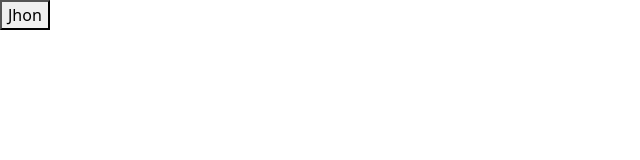
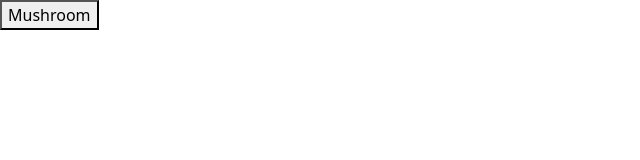
Before and after one commit to St0rY87/React-app, a React (Vite) app in the folder React-app/: page / in a window 1280 px wide. Shown: the top 160 px of the page, without its empty margins (0-640 px from the left). Built offline with nearby package versions, Linux system fonts and the light colour scheme; the HTML template or start-up script is replaced by a standard one.

Commit message:
feat: exercise 2 done

```diff
--- a/React-app/src/App.tsx
+++ b/React-app/src/App.tsx
@@ -59,15 +59,14 @@ function App() {
   //   setCartItems([]);
   // }
 
-  const [game, setGame] = useState({
-    id: 1,
-    player: {
-      name: "Jhon",
-    },
+  const [pizza, setPizza] = useState({
+    name: "Spicy Pepperoni",
+    toppings: ["Mushroom"],
   });
 
-  const handleClick = (name: string) => {
-    setGame({ ...game, player: { ...game.player, name } });
+  const handleClick = (topping: string) => {
+    setPizza({ ...pizza, toppings: [...pizza.toppings, topping] });
+    console.log(pizza);
   };
 
   return (
@@ -80,7 +79,8 @@ function App() {
     //   </Button>
     // </div>
     <div>
-      <button onClick={() => handleClick("Jora")}>{game.player.name}</button>
+      <button onClick={() => handleClick(" caramel")}>{pizza.toppings}</button>
+      {/* <button onClick={() => handleClick("Jora")}>{game.player.name}</button> */}
       {/* <button onClick={() => handleCustomer("Majorka2")}>Hello</button> */}
       {/* <ListGroup
         items={items}
```
